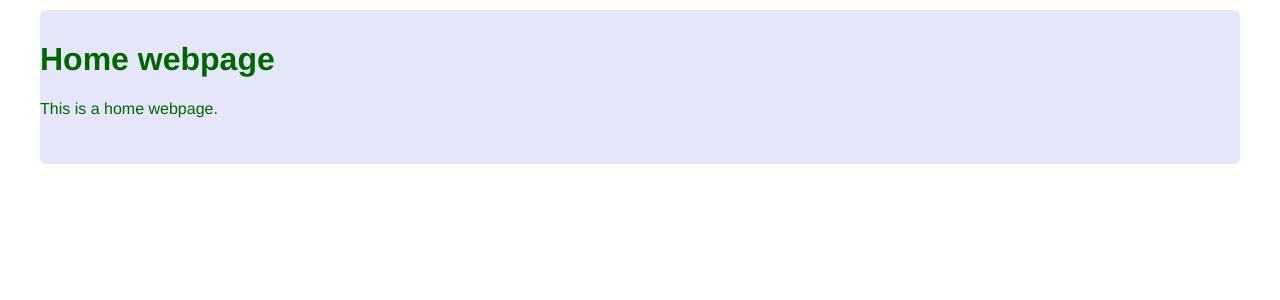
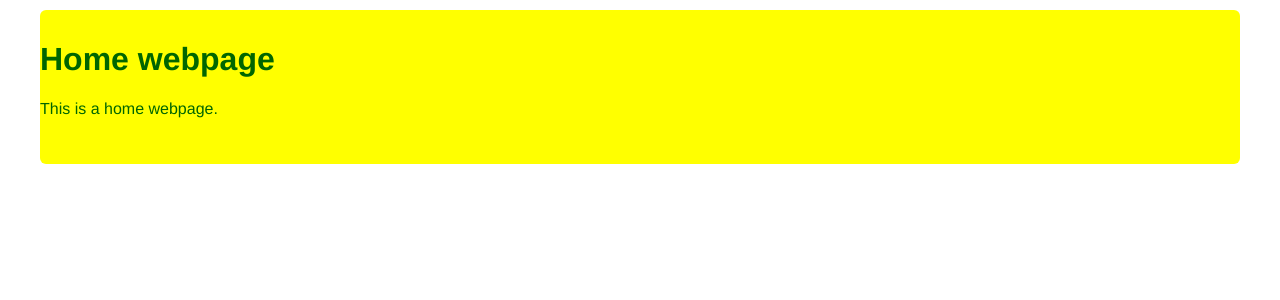
Before and after one commit to rafaelln/pythonwebapp, a Flask app: page / in a window 1280 px wide. Shown: the part 35-335 px from the top of the page. Run offline with Flask 2, Linux system fonts and the light colour scheme.

Commit message:
Update main.css

```diff
--- a/static/css/main.css
+++ b/static/css/main.css
@@ -41,7 +41,7 @@ header h1.logo:hover {
 
 div.home {
   padding: 10px 0 30px 0;
-  background-color: #E6E6FA;
+  background-color: #FFFF00;
   -webkit-border-radius: 6px;
      -moz-border-radius: 6px;
           border-radius: 6px;
```
